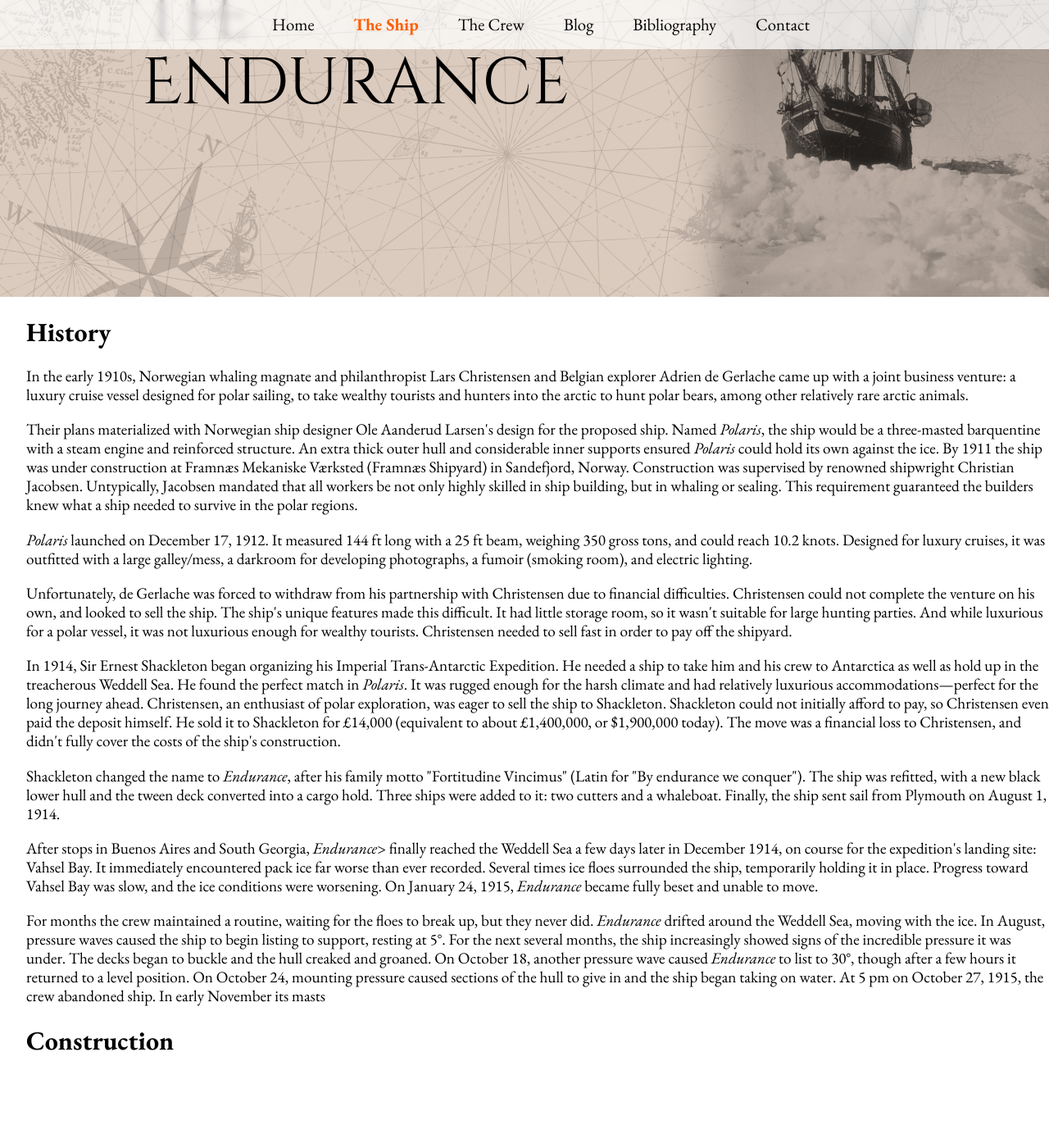
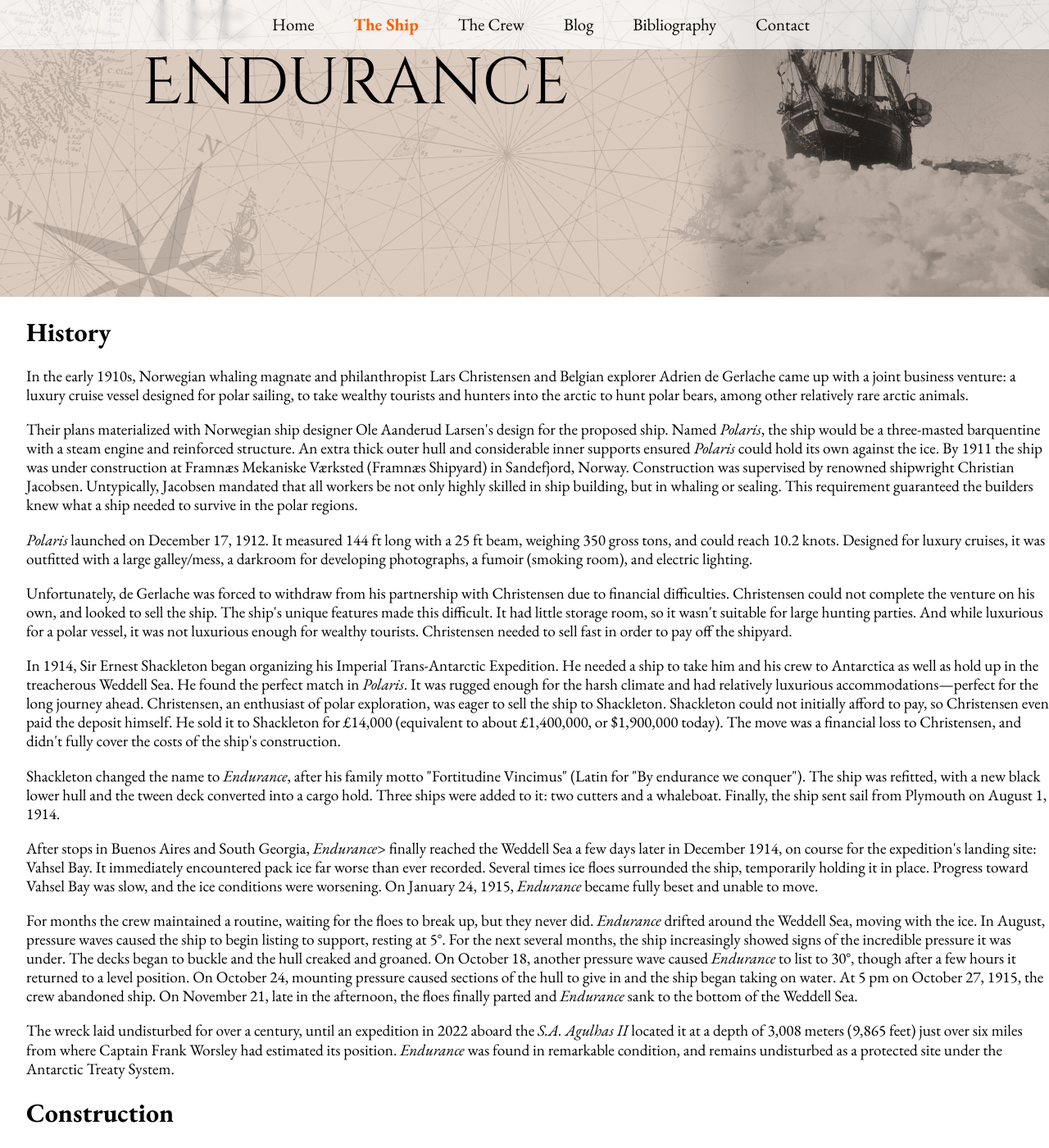
Before and after one commit to stoatsnhoney/Endurance-Project, a Jekyll site: the page built from ship.html, in a window 1280 px wide and 1400 px high, scrolled down 298 px. Shown: the whole window at 82% size. Built offline with Jekyll 4.4.1, drawn with Linux system fonts in a browser that asks for light colours; before the commit the page ends 1609 px from its top, so only the background shows below that.

Commit message:
Update ship story and remove coarse pointer nav CSS
Expanded the narrative in ship.html to include the sinking of Endurance and its rediscovery in 2022. Removed the @media (pointer: coarse) rule from main.scss that previously hid the navigation for coarse pointer devices.

```diff
--- a/_sass/main.scss
+++ b/_sass/main.scss
@@ -384,12 +384,6 @@ nav .menu-btn:checked ~ .menu-icon:not(.steps) .navicon:after {
 
 }
 
-@media (pointer: coarse) {
-  nav {
-    display: none;
-  }
-}
-
 @media screen and (min-width: 1000px) {
 
   nav .menu-icon,
--- a/ship.html
+++ b/ship.html
@@ -41,7 +41,11 @@ title: The Ship
   </p>
 
   <p>
-    For months the crew maintained a routine, waiting for the floes to break up, but they never did. <i>Endurance</i> drifted around the Weddell Sea, moving with the ice. In August, pressure waves caused the ship to begin listing to support, resting at 5°. For the next several months, the ship increasingly showed signs of the incredible pressure it was under. The decks began to buckle and the hull creaked and groaned. On October 18, another pressure wave caused <i>Endurance</i> to list to 30°, though after a few hours it returned to a level position. On October 24, mounting pressure caused sections of the hull to give in and the ship began taking on water. At 5 pm on October 27, 1915, the crew abandoned ship. In early November its masts
+    For months the crew maintained a routine, waiting for the floes to break up, but they never did. <i>Endurance</i> drifted around the Weddell Sea, moving with the ice. In August, pressure waves caused the ship to begin listing to support, resting at 5°. For the next several months, the ship increasingly showed signs of the incredible pressure it was under. The decks began to buckle and the hull creaked and groaned. On October 18, another pressure wave caused <i>Endurance</i> to list to 30°, though after a few hours it returned to a level position. On October 24, mounting pressure caused sections of the hull to give in and the ship began taking on water. At 5 pm on October 27, 1915, the crew abandoned ship. On November 21, late in the afternoon, the floes finally parted and <i>Endurance</i> sank to the bottom of the Weddell Sea.
+  </p>
+
+  <p>
+    The wreck laid undisturbed for over a century, until an expedition in 2022 aboard the <i>S.A. Agulhas II</i> located it at a depth of 3,008 meters (9,865 feet) just over six miles from where Captain Frank Worsley had estimated its position. <i>Endurance</i> was found in remarkable condition, and remains undisturbed as a protected site under the Antarctic Treaty System.
   </p>
 
   <h2>Construction</h2>
```
